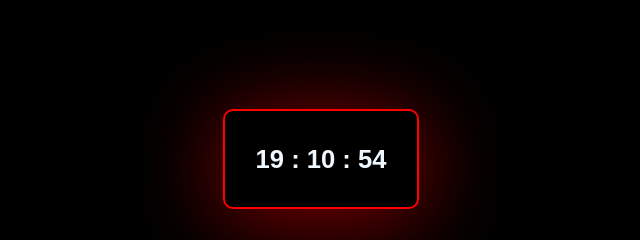
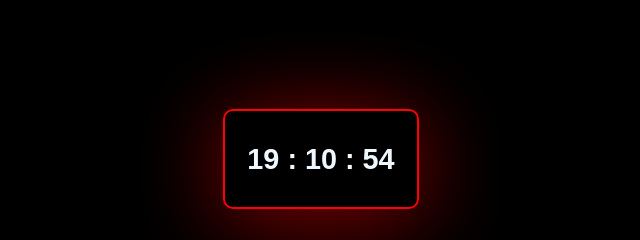
Before and after one commit to PariRastogi18/Digital-Clock, a plain HTML site: page index.html in a window 1280 px wide. Shown: the part 241-481 px from the top of the page, 319-959 px from the left. Drawn offline with Linux system fonts and the light colour scheme.

Commit message:
Update style.css

```diff
--- a/style.css
+++ b/style.css
@@ -22,7 +22,7 @@
       border-radius: 10px;
     }
     #digitalClock {
-      font-size: 1.6rem;
+      font-size: 1.8rem;
       font-weight: bold;
       color: aliceblue;
       font-family: sans-serif;
```
